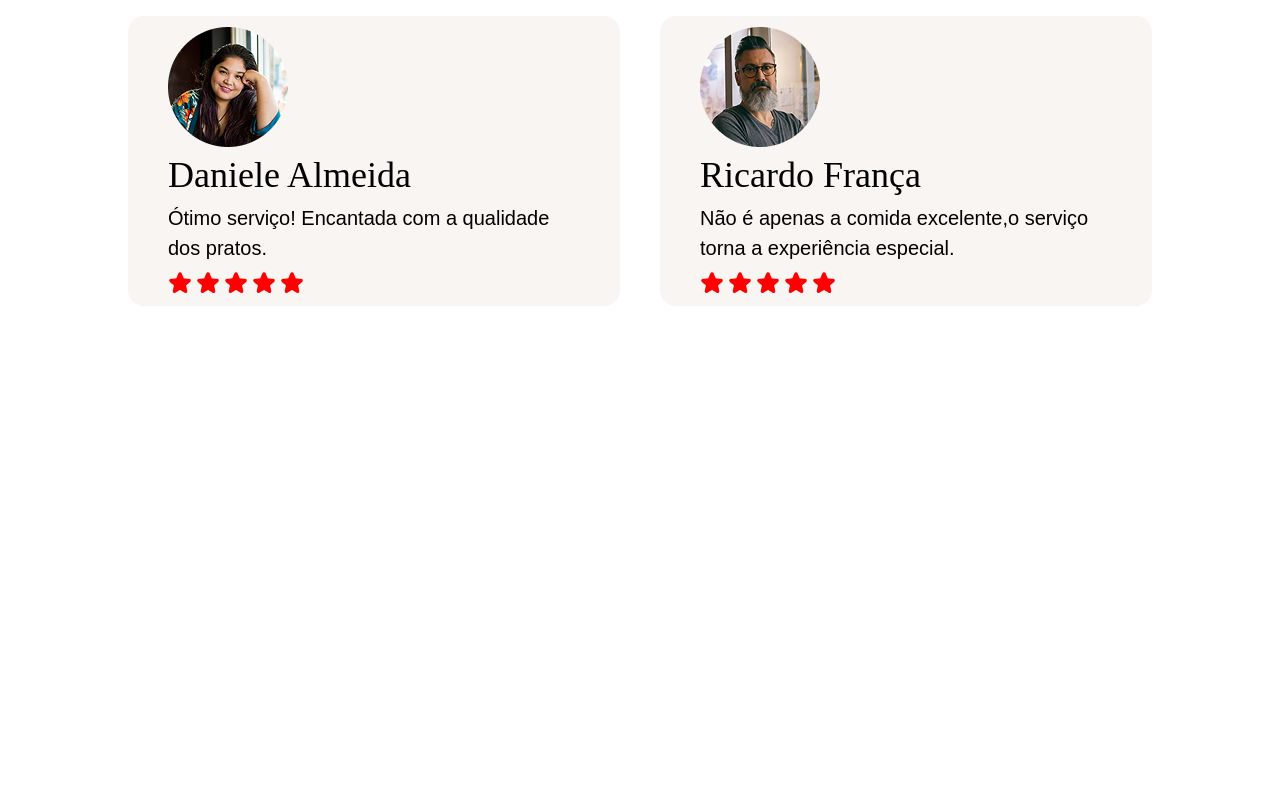
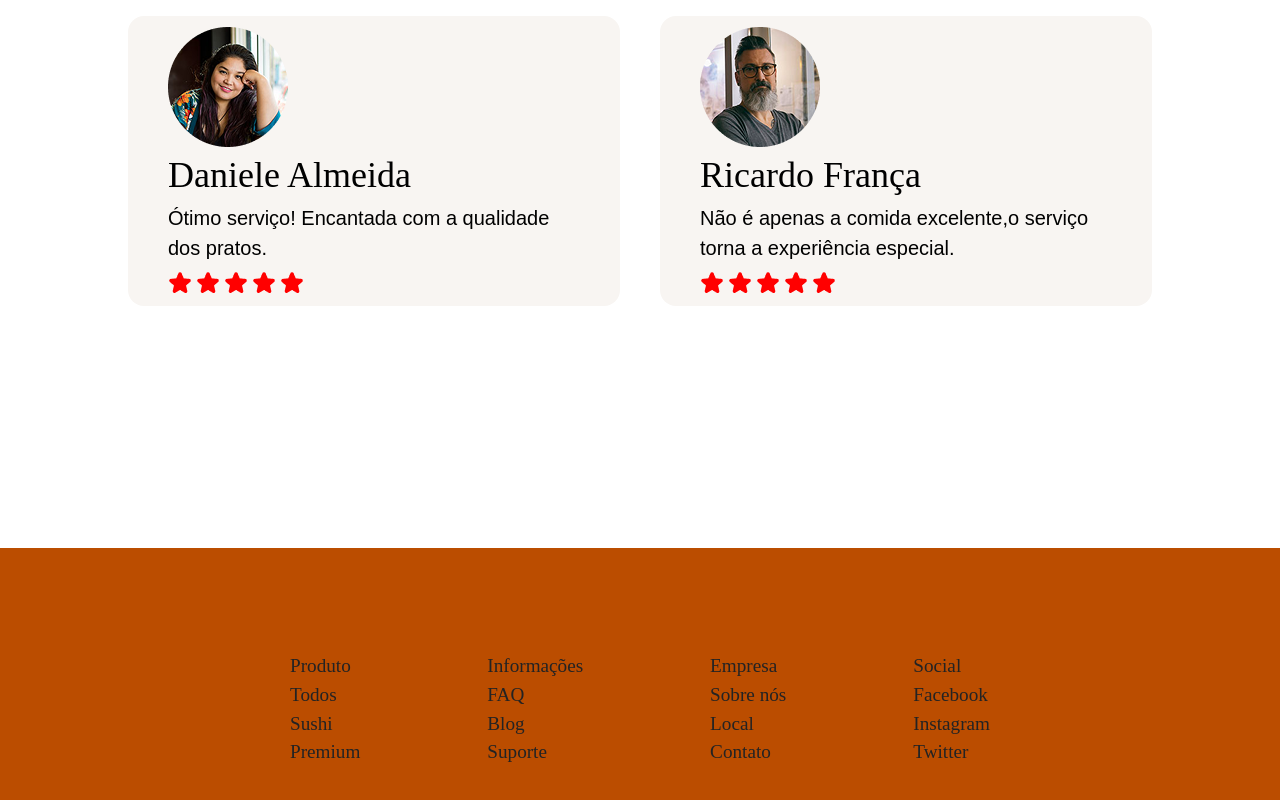
Before and after one commit to PabloAnjos/FoodPB, a React (Vite) app: page / in a window 1280 px wide. Shown: the part 2299-3099 px from the top of the page. Before the commit the page ends 2847 px from the top, so only its background shows below. Built offline with nearby package versions, Linux system fonts and the light colour scheme.

Commit message:
Componente Lista de opções criada, estilizada e adicionada a página

```diff
--- a/src/App.jsx
+++ b/src/App.jsx
@@ -6,6 +6,7 @@ import { Pratos } from './components/Pratos'
 import { Comentarios } from './components/Comentarios'
 import imgWoman from './assets/images/profile-woman.png'
 import imgMan from './assets/images/profile-man.png'
+import { ListaDeOpcoes } from './components/ListaDeOpcoes'
 
 function App() {
   return (
@@ -73,6 +74,12 @@ function App() {
                         </div>
                   </div>
         </section>
+
+        {/* FOOTER */}
+
+        <section className='bg-amber-700 w-screen h-96 flex justify-center items-center'>
+                  <ListaDeOpcoes />
+        </section>
       </body>
     </>
   )
--- /dev/null
+++ b/src/components/ListaDeOpcoes.jsx
@@ -0,0 +1,47 @@
+
+
+
+
+export function ListaDeOpcoes() {
+    return (
+        <>
+            <div className="w-[700px] h-44 flex justify-between font-Koh-Santepheap font-normal text-[1.2rem] text-Cinza-Text">
+                    <div>
+                            <ul>
+                                <li>Produto</li>
+                                <li>Todos</li>
+                                <li>Sushi</li>
+                                <li>Premium</li>
+                            </ul>
+                    </div>
+
+                    <div>
+                            <ul>
+                                <li>Informações</li>
+                                <li>FAQ</li>
+                                <li>Blog</li>
+                                <li>Suporte</li>
+                            </ul>
+                    </div>
+
+                    <div>
+                            <ul>
+                                <li>Empresa</li>
+                                <li>Sobre nós</li>
+                                <li>Local</li>
+                                <li>Contato</li>
+                            </ul>
+                    </div>
+
+                    <div>
+                            <ul>
+                                <li>Social</li>
+                                <li>Facebook</li>
+                                <li>Instagram</li>
+                                <li>Twitter</li>
+                            </ul>
+                    </div>
+            </div>
+        </>
+    )
+}
```
